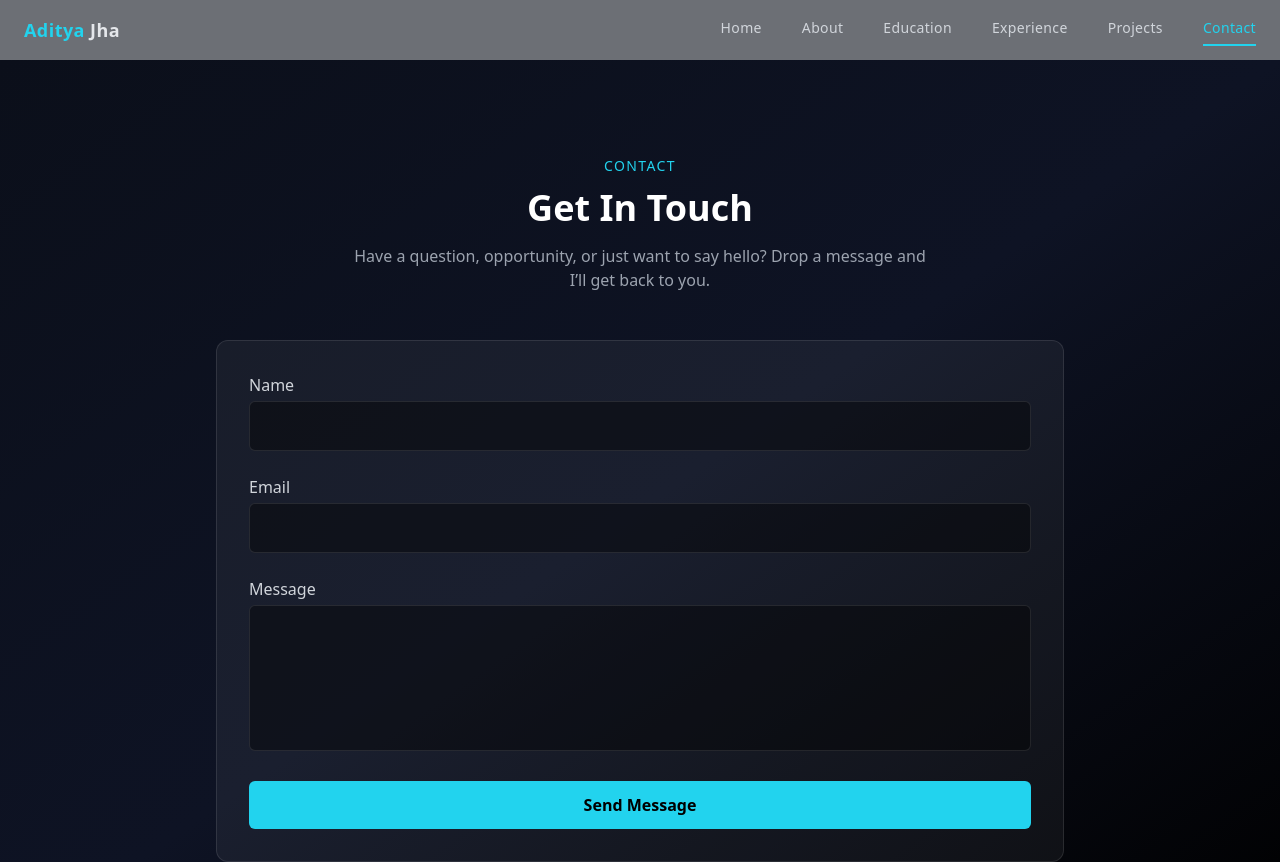
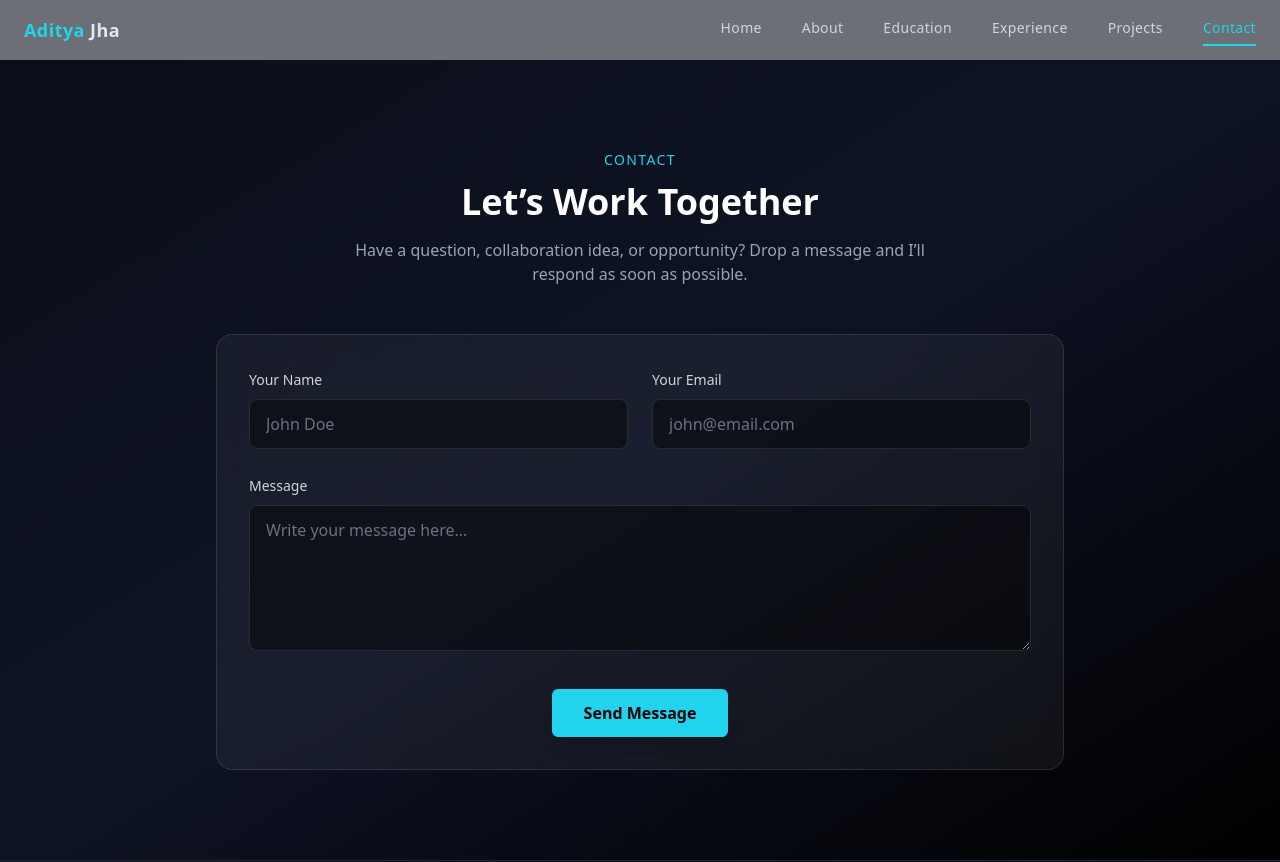
Before and after one commit to Nishar-Ahmad1132/Aditya-Portfolio, a React (Vite) app: page /contact in a window 1280 px wide. Shown: the top 862 px of the page. Built offline with nearby package versions, Linux system fonts and the light colour scheme.

Commit message:
Add new images and update project technologies; enhance About and Home components

```diff
--- a/src/constants/ProjectData.js
+++ b/src/constants/ProjectData.js
@@ -21,7 +21,7 @@ const projectsData = [
       "Developed dashboards and insights to support customer retention, AOV growth, and inventory optimization.",
       "Recommended targeted loyalty programs, product bundling, and inventory adjustments based on customer and category performance ",
     ],
-    tech: ["Python", "Pandas", "Matplotlib"],
+    tech: ["Python", "Excel", "JIRA", "Power BI", "SQL"],
     github: "",
     live: "",
   },
--- a/src/pages/About.jsx
+++ b/src/pages/About.jsx
@@ -1,4 +1,4 @@
-import profileImg from "../assets/images/profile.png";
+import profileImg from "../assets/images/img1.jpg";
 
 const About = () => {
   return (
--- a/src/pages/Contact.jsx
+++ b/src/pages/Contact.jsx
@@ -1,109 +1,120 @@
-import { useState } from "react";
+import { useRef, useState } from "react";
 import emailjs from "@emailjs/browser";
 
 const Contact = () => {
-  const [formData, setFormData] = useState({
-    from_name: "",
-    from_email: "",
-    message: "",
-  });
-
+  const formRef = useRef();
   const [loading, setLoading] = useState(false);
   const [status, setStatus] = useState("");
 
-  const handleChange = (e) => {
-    setFormData({ ...formData, [e.target.name]: e.target.value });
-  };
-
-  const handleSubmit = (e) => {
+  const sendEmail = (e) => {
     e.preventDefault();
     setLoading(true);
     setStatus("");
 
     emailjs
-      .send("YOUR_SERVICE_ID", "YOUR_TEMPLATE_ID", formData, "YOUR_PUBLIC_KEY")
+      .sendForm(
+        import.meta.env.VITE_EMAILJS_SERVICE_ID,
+        import.meta.env.VITE_EMAILJS_TEMPLATE_ID,
+        formRef.current,
+        import.meta.env.VITE_EMAILJS_PUBLIC_KEY
+      )
       .then(
         () => {
+          setStatus("Message sent successfully! I’ll get back to you soon.");
           setLoading(false);
-          setStatus("Message sent successfully!");
-          setFormData({ from_name: "", from_email: "", message: "" });
+          formRef.current.reset();
         },
-        () => {
+        (error) => {
+          console.error(error);
+          setStatus("Something went wrong. Please try again.");
           setLoading(false);
-          setStatus("Something went wrong. Please try again.");
         }
       );
   };
 
   return (
     <section className="min-h-screen bg-gradient-to-br from-[#0b0f1a] via-[#0e1324] to-black flex items-center">
-      <div className="max-w-4xl mx-auto px-6 py-24 w-full">
-        {/* Header */}
+      <div className="max-w-4xl mx-auto px-6 py-20 w-full">
+        {/* Heading */}
         <div className="text-center mb-12">
           <h2 className="text-cyan-400 uppercase tracking-widest text-sm">
             Contact
           </h2>
           <h1 className="mt-3 text-3xl md:text-4xl font-bold text-white">
-            Get In Touch
+            Let’s Work Together
           </h1>
           <p className="mt-4 text-gray-400 max-w-xl mx-auto">
-            Have a question, opportunity, or just want to say hello? Drop a
-            message and I’ll get back to you.
+            Have a question, collaboration idea, or opportunity? Drop a message
+            and I’ll respond as soon as possible.
           </p>
         </div>
 
         {/* Form */}
         <form
-          onSubmit={handleSubmit}
-          className="bg-white/5 border border-white/10 rounded-xl p-8 space-y-6"
+          ref={formRef}
+          onSubmit={sendEmail}
+          className="bg-white/5 border border-white/10 rounded-2xl p-8 backdrop-blur-md"
         >
+          <div className="grid grid-cols-1 md:grid-cols-2 gap-6">
+            {/* Name */}
             <div>
-            <label className="block text-gray-300 mb-1">Name</label>
+              <label className="text-gray-300 text-sm">Your Name</label>
               <input
                 type="text"
-              name="from_name"
+                name="name"
                 required
-              value={formData.from_name}
-              onChange={handleChange}
-              className="w-full px-4 py-3 bg-black/40 border border-white/10 rounded-md text-white focus:outline-none focus:border-cyan-400"
+                placeholder="John Doe"
+                className="mt-2 w-full px-4 py-3 rounded-lg bg-black/40 border border-white/10 text-white placeholder-gray-500 focus:outline-none focus:border-cyan-400"
               />
             </div>
 
+            {/* Email */}
             <div>
-            <label className="block text-gray-300 mb-1">Email</label>
+              <label className="text-gray-300 text-sm">Your Email</label>
               <input
                 type="email"
-              name="from_email"
+                name="email"
                 required
-              value={formData.from_email}
-              onChange={handleChange}
-              className="w-full px-4 py-3 bg-black/40 border border-white/10 rounded-md text-white focus:outline-none focus:border-cyan-400"
+                placeholder="john@email.com"
+                className="mt-2 w-full px-4 py-3 rounded-lg bg-black/40 border border-white/10 text-white placeholder-gray-500 focus:outline-none focus:border-cyan-400"
               />
             </div>
+          </div>
 
-          <div>
-            <label className="block text-gray-300 mb-1">Message</label>
+          {/* Message */}
+          <div className="mt-6">
+            <label className="text-gray-300 text-sm">Message</label>
             <textarea
               name="message"
+              rows="5"
               required
-              rows="5"
-              value={formData.message}
-              onChange={handleChange}
-              className="w-full px-4 py-3 bg-black/40 border border-white/10 rounded-md text-white focus:outline-none focus:border-cyan-400 resize-none"
+              placeholder="Write your message here..."
+              className="mt-2 w-full px-4 py-3 rounded-lg bg-black/40 border border-white/10 text-white placeholder-gray-500 focus:outline-none focus:border-cyan-400"
             ></textarea>
           </div>
 
+          {/* Hidden Time Field */}
+          <input
+            type="hidden"
+            name="time"
+            value={new Date().toLocaleString()}
+          />
+
+          {/* Button */}
+          <div className="mt-8 flex flex-col items-center">
             <button
               type="submit"
               disabled={loading}
-            className="w-full py-3 bg-cyan-400 text-black font-semibold rounded-md hover:bg-cyan-300 transition"
+              className="px-8 py-3 rounded-md bg-cyan-400 text-black font-semibold hover:bg-cyan-300 transition shadow-lg disabled:opacity-50"
             >
               {loading ? "Sending..." : "Send Message"}
             </button>
 
+            {/* Status */}
             {status && (
-            <p className="text-center text-sm mt-2 text-gray-300">{status}</p>
+              <p className="mt-4 text-sm text-cyan-400 text-center">{status}</p>
             )}
+          </div>
         </form>
       </div>
     </section>
--- a/src/pages/Home.jsx
+++ b/src/pages/Home.jsx
@@ -1,5 +1,5 @@
 import { useEffect, useState } from "react";
-import profileImg from "../assets/images/profile.png";
+import profileImg from "../assets/images/img1.jpg";
 
 import About from "./About";
 import Education from "./Education";
@@ -57,9 +57,15 @@ const Home = () => {
               <span className="animate-pulse">|</span>
             </h2>
 
-            <p className="mt-6 text-gray-400 max-w-xl leading-relaxed">
-              I analyze data to uncover insights, optimize business decisions,
-              and build impactful dashboards using SQL, Python, and Power BI.
+            {/* OPENER STATEMENT */}
+            <p className="mt-6 text-xl md:text-2xl text-white font-medium max-w-xl leading-snug">
+              Numbers don’t make decisions — people do
+            </p>
+
+            <p className="mt-4 text-gray-400 max-w-xl leading-relaxed">
+              I work where analytics meets strategy: finding patterns, asking the
+              right questions, and translating numbers into actions that
+              actually move products and businesses forward.
             </p>
 
             <div className="mt-8 flex flex-wrap gap-4">
@@ -84,12 +90,24 @@ const Home = () => {
             <div className="relative group">
               <div className="absolute inset-0 rounded-2xl bg-cyan-400 opacity-30 blur-2xl group-hover:opacity-50 transition"></div>
 
-              <img
-                src={profileImg}
-                alt="Aditya Jha"
-                className="relative w-72 h-96 object-cover rounded-2xl shadow-xl
-                           transform group-hover:-translate-y-2 transition duration-300"
-              />
+              <div className="flex justify-center md:justify-end">
+                <div className="relative group">
+                  {/* Subtle glow */}
+                  <div className="absolute inset-0 rounded-2xl bg-cyan-400/20 blur-xl"></div>
+
+                  {/* Image frame */}
+                  <div
+                    className="relative w-72 aspect-[4/5] overflow-hidden rounded-2xl shadow-xl
+                 transform group-hover:-translate-y-2 transition duration-300"
+                  >
+                    <img
+                      src={profileImg}
+                      alt="Aditya Jha"
+                      className="w-full h-full object-cover object-[50%_12%]"
+                    />
+                  </div>
+                </div>
+              </div>
             </div>
           </div>
         </div>
```
Also changed, not shown: src/assets/images/img.JPG (added), src/assets/images/img1.JPG (added). Lines whose indentation alone changed are shown as unchanged.
